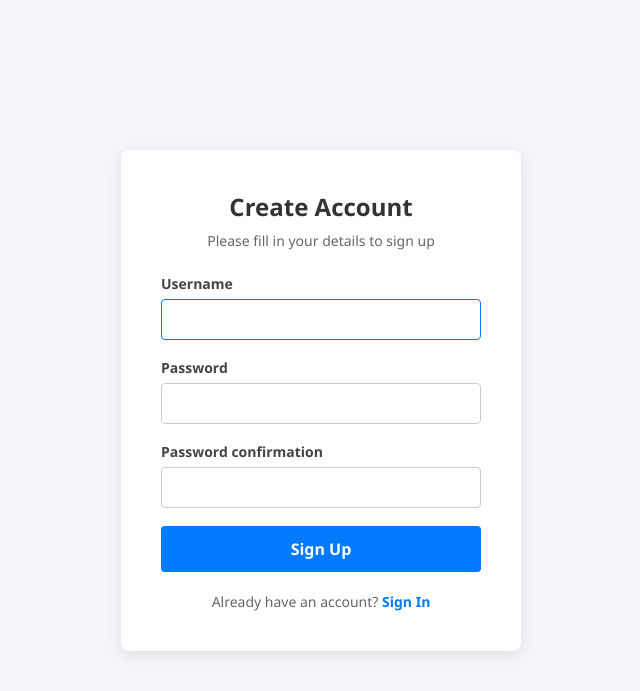
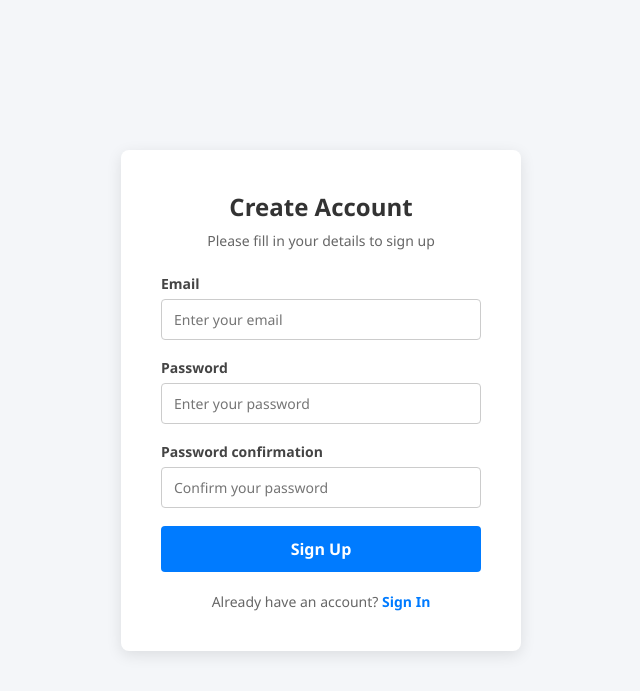
Before and after one commit to DendroDenny/myproject, a Django app: page /register/ in a window 1280 px wide. Shown: the top 691 px of the page, without its empty margins (319-959 px from the left). Run offline with Django 5.2, Linux system fonts and the light colour scheme.

Commit message:
Updated html files

```diff
--- /dev/null
+++ b/playground/forms.py
@@ -0,0 +1,29 @@
+from django.contrib.auth.forms import UserCreationForm
+from django.contrib.auth.models import User
+from django import forms
+
+class CustomUserCreationForm(UserCreationForm):
+    email = forms.EmailField(
+        required=True,
+        widget=forms.EmailInput(attrs={'placeholder': 'Enter your email'})
+    )
+    password1 = forms.CharField(
+        label="Password",
+        widget=forms.PasswordInput(attrs={'placeholder': 'Enter your password'})
+    )
+    password2 = forms.CharField(
+        label="Password confirmation",
+        widget=forms.PasswordInput(attrs={'placeholder': 'Confirm your password'})
+    )
+
+    class Meta(UserCreationForm.Meta):
+        model = User
+        fields = ('email',)
+
+    def save(self, commit=True):
+        user = super().save(commit=False)
+        user.username = self.cleaned_data['email']
+        if commit:
+            user.save()
+            self.save_m2m()
+        return user
--- a/playground/templates/playground/register.html
+++ b/playground/templates/playground/register.html
@@ -5,7 +5,6 @@
     <meta charset="UTF-8">
     <meta name="viewport" content="width=device-width, initial-scale=1.0">
     <title>Sign Up</title>
-    <!-- Links to the exact same CSS file -->
     <link rel="stylesheet" href="{% static 'playground/home.css' %}">
 </head>
 <body>
@@ -14,7 +13,6 @@
         <h2>Create Account</h2>
         <p class="subtitle">Please fill in your details to sign up</p>
 
-        <!-- Display Django messages or form errors -->
         {% if messages %}
             <div class="alert-messages">
                 {% for message in messages %}
@@ -23,11 +21,9 @@
             </div>
         {% endif %}
 
-        <!-- Registration Form -->
         <form method="POST" action="">
             {% csrf_token %}
 
-            <!-- If passing Django's UserCreationForm from views.py as {{ form }} -->
             {{ form.non_field_errors }}
 
             {% for field in form %}
@@ -35,7 +31,9 @@
                     <label for="{{ field.id_for_label }}">{{ field.label }}</label>
                     {{ field }}
                     {% if field.errors %}
-                        <small style="color: #721c24; font-size: 12px;">{{ field.errors.0 }}</small>
+                        <small style="color: #721c24; font-size: 12px; display: block; margin-top: 4px;">
+                            {{ field.errors.0 }}
+                        </small>
                     {% endif %}
                 </div>
             {% endfor %}
--- a/playground/views.py
+++ b/playground/views.py
@@ -1,6 +1,7 @@
 from django.shortcuts import render, redirect
 from django.contrib.auth import authenticate, login
-from django.contrib.auth.forms import UserCreationForm
+from django.contrib.auth.forms import User
+from .forms import CustomUserCreationForm
 from django.contrib import messages
 
 # Create your views here
@@ -10,28 +11,32 @@ def home(request):
 
 def login_view(request):
     if request.method == 'POST':
-        username = request.POST.get('username')
+        email = request.POST.get('email')
         password = request.POST.get('password')
 
-        # Check if username and password match a database record
-        user = authenticate(request, username=username, password=password)
+        try:
+            user_obj = User.objects.get(email=email)
+            user = authenticate(request, username=user_obj.username, password=password)
 
-        if user is not None:
-            login(request, user)
-            messages.success(request, f"Welcome back, {username}!")
-            return redirect('dashboard') # Update 'dashboard' later once you create it
-        else:
-            messages.error(request, "Invalid username or password.")
+            if user is not None:
+                login(request, user)
+                messages.success(request, f"Welcome back, {user_obj.username}!")
+                return redirect('dashboard')
+            else:
+                messages.error(request, "Invalid email or password.")
+
+        except User.DoesNotExist:
+            messages.error(request, "Invalid email or password.")
 
     return render(request, 'playground/home.html')
 
 def register_view(request):
     if request.method == 'POST':
-        form = UserCreationForm(request.POST)
+        form = CustomUserCreationForm(request.POST)
         if form.is_valid():
             form.save()
             messages.success(request, 'Account created successfully! You can now sign in.')
             return redirect('login')
     else:
-        form = UserCreationForm()
+        form = CustomUserCreationForm()
     return render(request, 'playground/register.html', {'form': form})
```
Also changed, not shown: playground/templates/playground/home.html (+2 -5 lines).
